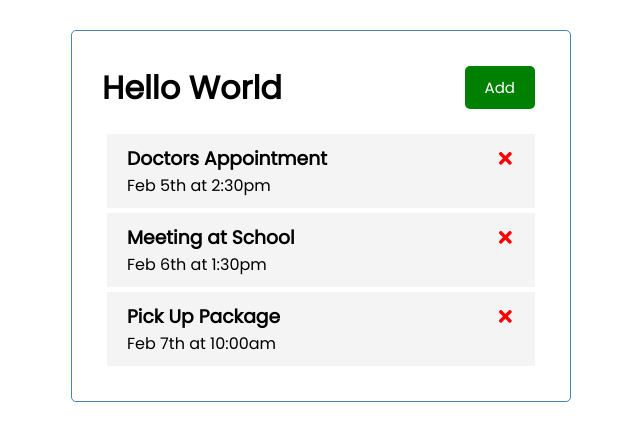
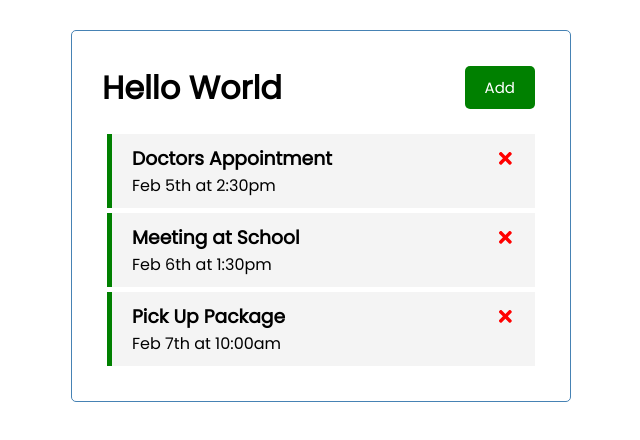
Before and after one commit to m-wardle/react-refresher-task, a React (Create React App) app: page / in a window 1280 px wide. Shown: the top 440 px of the page, without its empty margins (319-959 px from the left). Built offline with nearby package versions, Linux system fonts and the light colour scheme.

Commit message:
Add reminder toggle functionality

```diff
--- a/src/App.tsx
+++ b/src/App.tsx
@@ -30,11 +30,19 @@
     setTasks(tasks.filter((task) => task.id !== id))
   };
 
+  // Toggle Reminder
+
+  function toggleReminder(id:number) {
+    setTasks(tasks.map((task) => {
+      return task.id === id ? {...task, reminder: !task.reminder } : task
+    }))
+  }
+
   return (
-    <div className="container">
+    <div className="container" >
       <Header titleMain="Hello" />
       {tasks.length > 0 ? (
-      <Tasks tasks={tasks} onDelete={deleteTask}/>)
+      <Tasks tasks={tasks} onDelete={deleteTask} onToggle={toggleReminder} />)
     : (
       "No Tasks Available"
     )}
--- a/src/components/Task.tsx
+++ b/src/components/Task.tsx
@@ -12,11 +12,12 @@
   key: number;
   task: task
   onDelete: (id: number) => void;
+  onToggle: (id: number) => void;
 }
 
-export default function Task ({ task, onDelete }: ITaskProps) {
+export default function Task ({ task, onDelete, onToggle }: ITaskProps) {
   return (
-    <div className="task">
+    <div className={`task ${task.reminder ? 'reminder' : ''}`} onDoubleClick={() => onToggle(task.id)}>
       <h3>
         {task.text}
         <FaTimes
--- a/src/components/Tasks.tsx
+++ b/src/components/Tasks.tsx
@@ -11,14 +11,15 @@
 export interface ITasksProps {
   tasks: task[];
   onDelete: (id: number) => void;
+  onToggle: (id: number) => void;
 };
 
-export default function Tasks ({ tasks, onDelete }: ITasksProps) {
+export default function Tasks ({ tasks, onDelete, onToggle }: ITasksProps) {
 
   return (
     <>
       {tasks.map((task) => {
-        return (<Task key={task.id} task={task} onDelete={onDelete} />)
+        return (<Task key={task.id} task={task} onDelete={onDelete} onToggle={onToggle} />)
       })}
     </>
   );
```
